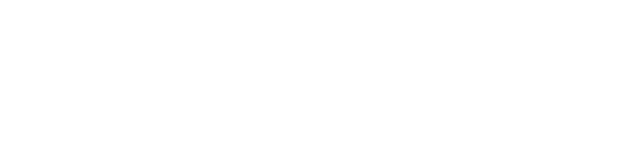
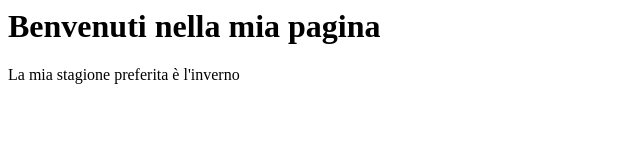
Before and after one commit to ciron09/HTML, a plain HTML site: page Verifica2/index.html in a window 1280 px wide. Shown: the whole page, without its empty margins (0-640 px from the left). Drawn offline with Linux system fonts and the light colour scheme.

Commit message:
Update index.html

```diff
--- a/Verifica2/index.html
+++ b/Verifica2/index.html
@@ -3,9 +3,13 @@
     <title>
       La mia pagina
     </title>
-  </head>
-</html>
-<body>
+    </head>
+  <body>
+    <h1>
+      Benvenuti nella mia pagina
+    </h1>
+  </body>
   <body style="background-color:pink
-
-</body>
+    <p style="color:green;font-size:18px;font-family:Verdana;font-weight:normal;">
+    La mia stagione preferita è l'inverno
+ </html>
```
